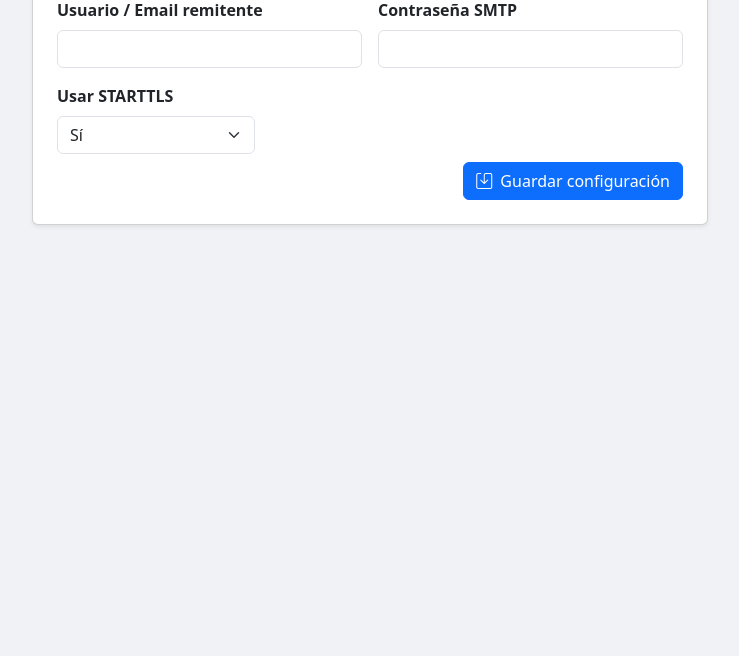
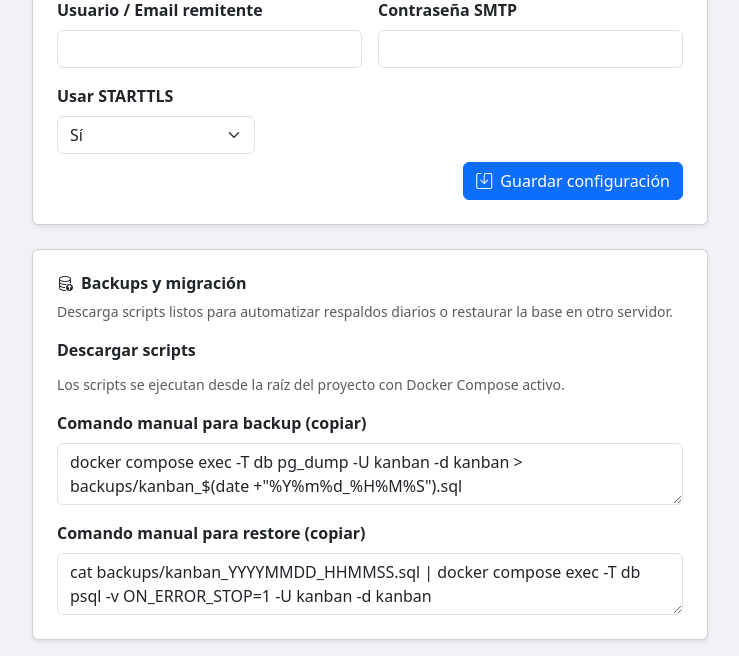
Before and after one commit to hdurante/Kanban, a FastAPI app: template app/templates/settings/index.html in a window 1280 px wide. Shown: the part 573-1229 px from the top of the page, without its empty margins (270-1009 px from the left). Before the commit the page ends 799 px from the top, so only its background shows below. Run offline with FastAPI, Linux system fonts and the light colour scheme; the template is opened without the code that fills it, so the values that code supplies are empty; some libraries are stand-ins or nearby versions.

Commit message:
feat(admin): add backup/restore scripts and admin download section

```diff
--- a/app/templates/settings/index.html
+++ b/app/templates/settings/index.html
@@ -99,4 +99,35 @@
     </div>
   </form>
 </div>
+
+<div class="container mt-4" style="max-width:700px">
+  <div class="card shadow-sm p-4">
+    <h6 class="fw-bold mb-2"><i class="bi bi-database-up me-2"></i>Backups y migración</h6>
+    <p class="text-muted small mb-3">
+      Descarga scripts listos para automatizar respaldos diarios o restaurar la base en otro servidor.
+    </p>
+
+    <div class="mb-3">
+      <label class="form-label fw-semibold">Descargar scripts</label>
+      <div class="d-flex flex-wrap gap-2">
+        {% for script_name, script_desc in backup_script_files.items() %}
+          <a href="/settings/scripts/{{ script_name }}" class="btn btn-outline-primary btn-sm">
+            <i class="bi bi-download me-1"></i>{{ script_name }}
+          </a>
+        {% endfor %}
+      </div>
+      <div class="form-text mt-1">Los scripts se ejecutan desde la raíz del proyecto con Docker Compose activo.</div>
+    </div>
+
+    <div class="mb-3">
+      <label class="form-label fw-semibold">Comando manual para backup (copiar)</label>
+      <textarea class="form-control" rows="2" readonly>docker compose exec -T db pg_dump -U kanban -d kanban > backups/kanban_$(date +"%Y%m%d_%H%M%S").sql</textarea>
+    </div>
+
+    <div class="mb-0">
+      <label class="form-label fw-semibold">Comando manual para restore (copiar)</label>
+      <textarea class="form-control" rows="2" readonly>cat backups/kanban_YYYYMMDD_HHMMSS.sql | docker compose exec -T db psql -v ON_ERROR_STOP=1 -U kanban -d kanban</textarea>
+    </div>
+  </div>
+</div>
 {% endblock %}
```
Also changed, not shown: app/routers/settings.py (+29 -1 lines), README.md, 2 other files.
